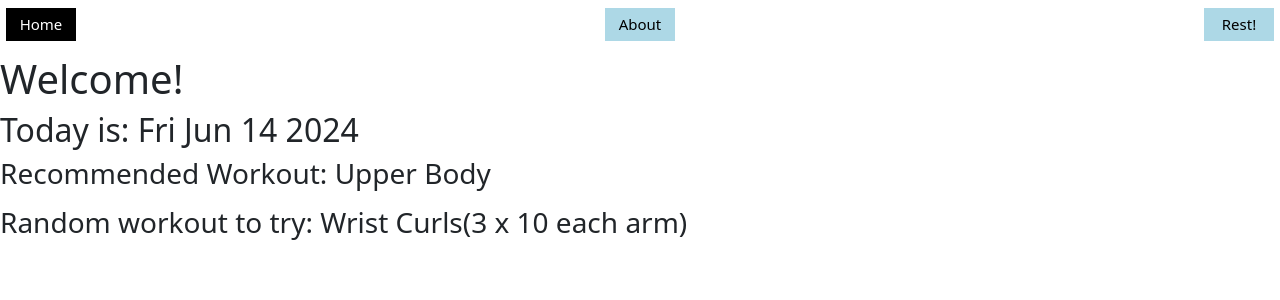
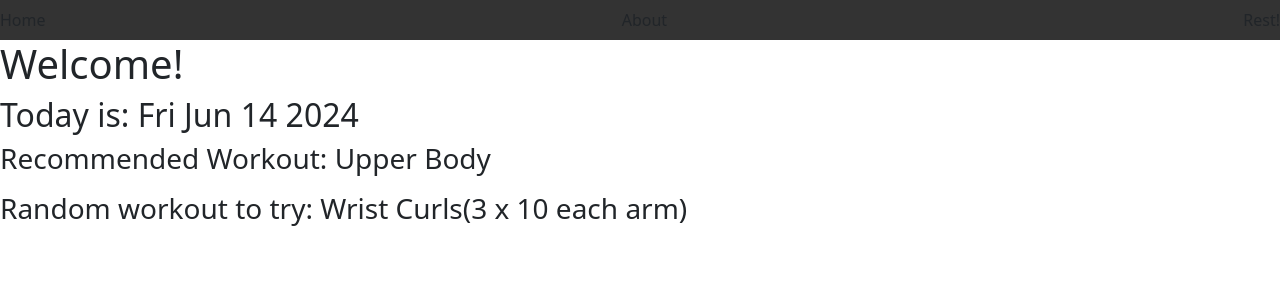
Before and after one commit to NathanWelliver/phase-2-project, a React (Create React App) app: page / in a window 1280 px wide. Shown: the top 300 px of the page. Built offline with nearby package versions, Linux system fonts and the light colour scheme; data requests are answered from the project's data file.

Commit message:
updated styling of NavBar component

```diff
--- a/src/Components/NavBar.css
+++ b/src/Components/NavBar.css
@@ -1,17 +1,21 @@
-.navbar > a{
-    display: inline-block;
-    box-sizing: border-box;
-    width: 70px;
-    padding: 5px;
-    margin: 0 6px 6px;
-    background: lightblue;
-    text-decoration: none;
-    text-align: center;
-    font-size: min(10vw, 15px) ;
-    color: black;
+nav {
+    display: flex;
+    justify-content: center;
+    gap: 10px; /* Adjust this value to control the space between buttons */
+    background-color: #333;
+    padding: 10px 20px; /* Add padding to create space around the buttons */
 }
 
-a.active {
-    background: black;
+nav a {
     color: white;
+    text-decoration: none;
+    font-weight: bold;
+    padding: 10px 15px; /* Add padding for better clickability */
+    border-radius: 5px; /* Optional: add rounded corners for buttons */
+    background-color: #444; /* Optional: add background color to buttons */
 }
+
+nav a:hover {
+    text-decoration: underline;
+    background-color: #555; /* Optional: change background color on hover */
+}
```
